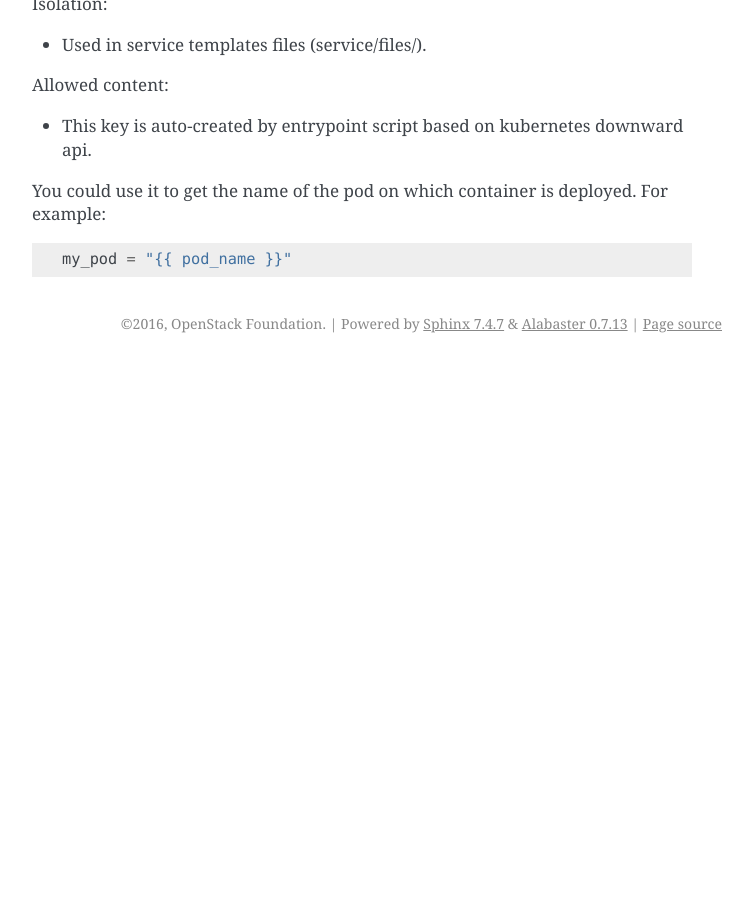
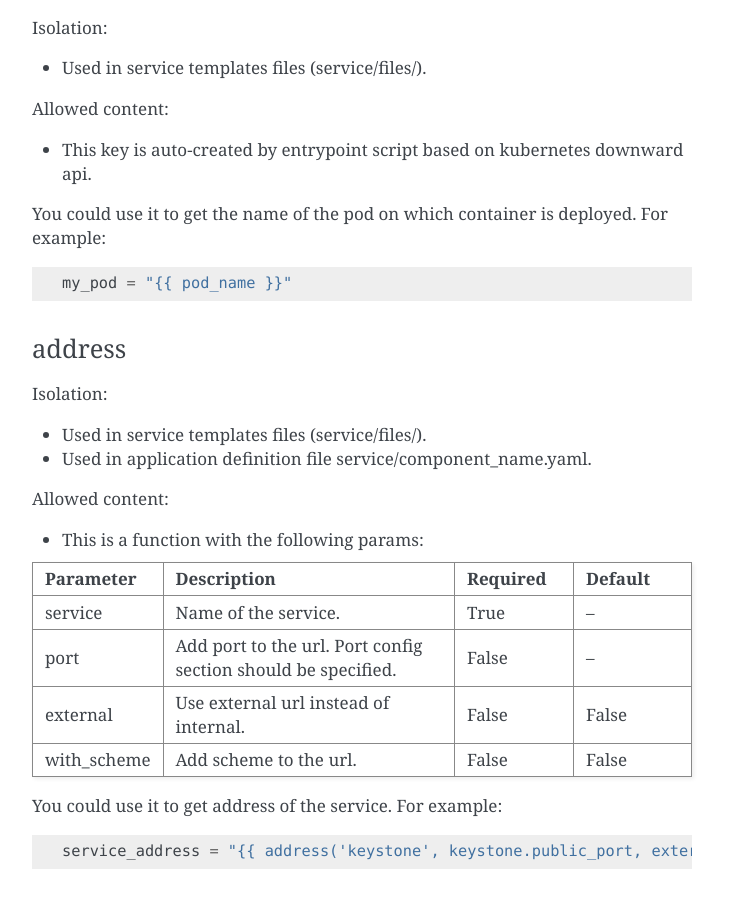
Before and after one commit to openstack-archive/fuel-ccp, a Sphinx documentation site: the page built from doc/source/config/types.rst, in a window 1280 px wide and 900 px high, scrolled down 10222 px. Shown: the whole window, without its empty margins (388-1141 px from the left). Built offline with Sphinx 7.4.7, drawn with Linux system fonts in a browser that asks for light colours; before the commit the page ends 10585 px from its top, so only the background shows below that.

Commit message:
Adding address function to doc
Change-Id: Id3d631f7ceda0f03be463261e650c5177fab29bd

```diff
--- a/doc/source/config/types.rst
+++ b/doc/source/config/types.rst
@@ -58,6 +58,7 @@ a part of groups mentioned erlier.
 - :ref:`network_topology`
 - :ref:`ccp_node`
 - :ref:`ccp_pod`
+- :ref:`address`
 
 List of keys
 ~~~~~~~~~~~~
@@ -600,3 +601,49 @@ For example:
 ::
 
     my_pod = "{{ pod_name }}"
+
+.. _address:
+
+address
+-------
+
+Isolation:
+
+- Used in service templates files (service/files/).
+
+- Used in application definition file service/component_name.yaml.
+
+Allowed content:
+
+- This is a function with the following params:
+
+.. list-table::
+   :widths: 10 25 10 10
+   :header-rows: 1
+
+   * - Parameter
+     - Description
+     - Required
+     - Default
+   * - service
+     - Name of the service.
+     - True
+     - --
+   * - port
+     - Add port to the url. Port config section should be specified.
+     - False
+     - --
+   * - external
+     - Use external url instead of internal.
+     - False
+     - False
+   * - with_scheme
+     - Add scheme to the url.
+     - False
+     - False
+
+You could use it to get address of the service. For example:
+
+::
+
+    service_address = "{{ address('keystone', keystone.public_port, external=True, with_scheme=True) }}"
```
